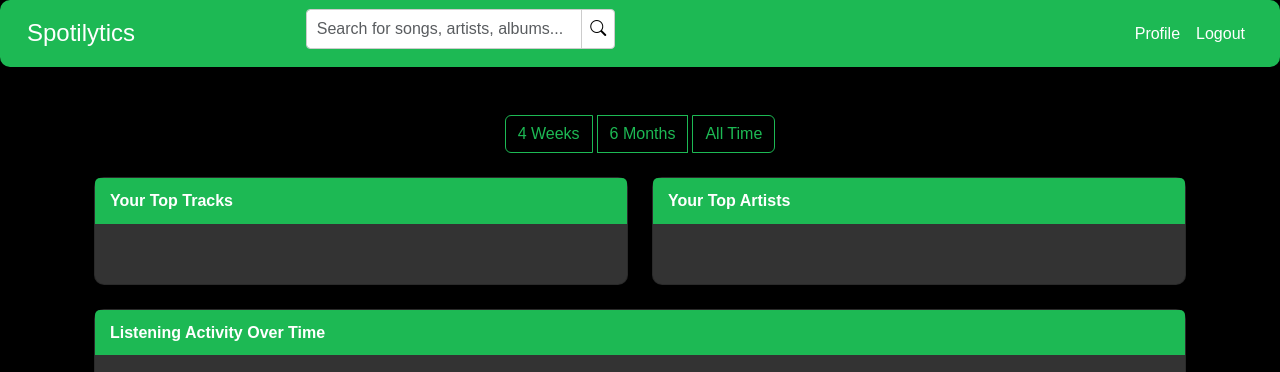
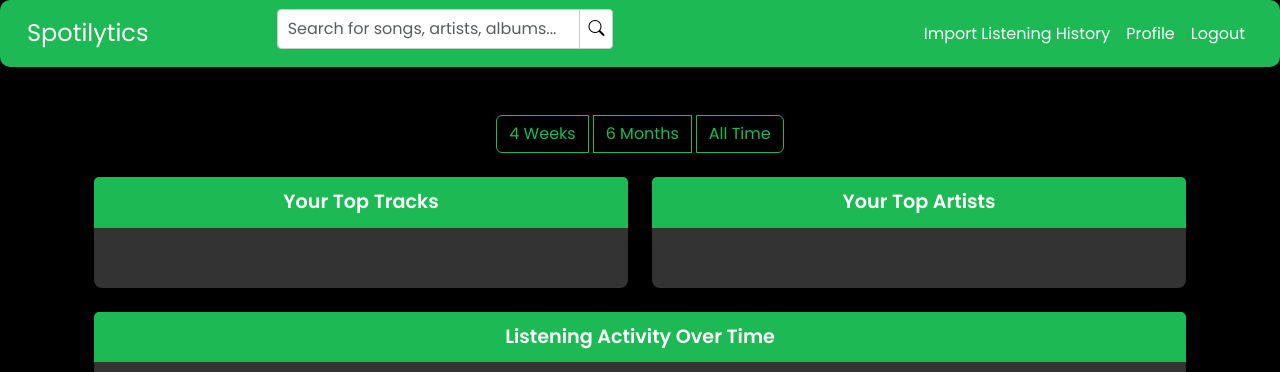
Before and after one commit to Edbo849/Spotilytics, a Django app: template music/templates/music/home.html in a window 1280 px wide. Shown: the top 372 px of the page. Run offline with Django 5.2, Linux system fonts and the light colour scheme; the template is opened without the code that fills it, so the values that code supplies are empty.

Commit message:
Styling changes

```diff
--- a/music/graphs.py
+++ b/music/graphs.py
@@ -39,7 +39,7 @@ def line_graph(request):
     counts = [date_counts.get(date, 0) for date in date_list]
     date_labels = [date.strftime("%b %d") for date in date_list]
 
-    fig, ax = plt.subplots(figsize=(8, 4))
+    fig, ax = plt.subplots(figsize=(8, 3))
     fig.patch.set_facecolor("#333333")
     ax.set_facecolor("#333333")
 
--- a/music/static/css/home.css
+++ b/music/static/css/home.css
@@ -1,19 +1,48 @@
 /* static/css/home.css */
+
+/* Color Palette and Typography */
+body {
+  font-family: 'Poppins', sans-serif;
+
+  margin: 0;
+}
+
+h1, h2, h3, h4, h5, h6 {
+  font-family: 'Poppins', sans-serif;
+  font-weight: 600;
+}
+
+.card-header {
+  font-weight: bold;
+  font-size: 1.2rem;
+  border-bottom: none;
+  text-align: center;
+}
+
+.card-body {
+  padding: 20px;
+  border-radius: 8px;
+}
+
+.time-range-selector {
+  margin-bottom: 20px;
+}
+
+/* Buttons for Time Range Selector */
 .time-range-selector .btn {
   margin: 0 5px;
-  border-color: #1DB954;
-  color: #1DB954;
+
+  transition: all 0.3s ease;
 }
 
-.time-range-selector .btn:hover {
-  background-color: #1DB954;
-  color: #ffffff;
-}
 
-.time-range-selector .btn.active {
-  background-color: #1DB954;
-  color: #ffffff;
-  border-color: #1DB954;
+
+/* Card and List Styles */
+.card {
+  border: none;
+  border-radius: 8px;
+  box-shadow: 0 4px 10px rgba(0, 0, 0, 0.3);
+  margin-bottom: 20px;
 }
 
 .scrollable {
--- a/music/templates/music/home.html
+++ b/music/templates/music/home.html
@@ -26,7 +26,7 @@
             <ul class="list-group list-group-flush">
               {% for track in top_tracks %}
                 <li class="list-group-item d-flex align-items-center">
-                  <img src="{{ track.album.images.0.url }}" alt="{{ track.name }}" class="album-cover" />
+                  <a href="{% url 'music:album' track.album.id %}"><img src="{{ track.album.images.0.url }}" alt="{{ track.name }}" class="album-cover" /></a>
                   <div class="ms-3">
                     <a href="{% url 'music:track' track.id %}">{{ track.name }}</a>
                     <br />
@@ -80,7 +80,7 @@
             <ul class="list-group list-group-flush">
               {% for item in recently_played %}
                 <li class="list-group-item d-flex align-items-center">
-                  <img src="{{ item.track.album.images.0.url }}" alt="{{ item.track.name }}" class="album-cover" />
+                  <a href="{% url 'music:album' item.track.album.id %}"><img src="{{ item.track.album.images.0.url }}" alt="{{ item.track.name }}" class="album-cover" /></a>
                   <div class="ms-3">
                     <a href="{% url 'music:track' item.track.id %}">{{ item.track.name }}</a>
                     <br />
@@ -103,12 +103,12 @@
     </div>
 
     <div class="row">
-      <!-- Listening Time Distribution -->
+      <!-- Undecided -->
       <div class="col-md-6 mb-4">
         <div class="card h-100">
-          <div class="card-header">Listening Time Distribution by Day of Week</div>
+          <div class="card-header">Undecided</div>
           <div class="card-body text-center">
-            <p>Listening time dstribution Bar Chart</p>
+            <p>Undecided</p>
           </div>
         </div>
       </div>
--- a/static/css/base.css
+++ b/static/css/base.css
@@ -125,7 +125,7 @@ ul.list-group li {
 }
 
 ul.list-group li:hover {
-    background-color: #1DB954; /* Spotify green hover for list items */
+    background-color: #3f3f3f; /* Slightly lighter than default #222 */
     color: #fff;
 }
 
@@ -176,7 +176,7 @@ table th, table td {
 }
 
 ::-webkit-scrollbar-thumb {
-    background-color: #1DB954;
+    background-color: #5d8259;
     border-radius: 10px;
 }
 
@@ -233,8 +233,8 @@ table th, table td {
 
 /* Center the search form in the navbar */
 .search-form {
-    width: 50%; /* Adjust width as necessary */
-    max-width: 400px; /* Restrict max size */
+    width: 60%; /* Adjust width as necessary */
+    max-width: 500px; /* Restrict max size */
     margin: auto; /* Ensure form is centered */
     text-align: center;
 }
--- a/templates/base.html
+++ b/templates/base.html
@@ -11,6 +11,7 @@
     </title>
     <link href="https://cdn.jsdelivr.net/npm/bootstrap@5.3.2/dist/css/bootstrap.min.css" rel="stylesheet" />
     <link href="https://cdnjs.cloudflare.com/ajax/libs/bootstrap-icons/1.8.1/font/bootstrap-icons.min.css" rel="stylesheet" />
+    <link href="https://fonts.googleapis.com/css2?family=Poppins:wght@400;600&display=swap" rel="stylesheet" />
     <link rel="stylesheet" type="text/css" href="{% static 'css/base.css' %}" />
   </head>
   <body>
@@ -34,6 +35,9 @@
         <!-- Right Side Links -->
         <div class="collapse navbar-collapse justify-content-end">
           <ul class="navbar-nav">
+            <li class="nav-item">
+              <a class="nav-link" href="#">Import Listening History</a>
+            </li>
             <li class="nav-item">
               <a class="nav-link" href="#">Profile</a>
             </li>
```
Also changed, not shown: other parts of music/static/css/home.css (+64 -9 lines).
